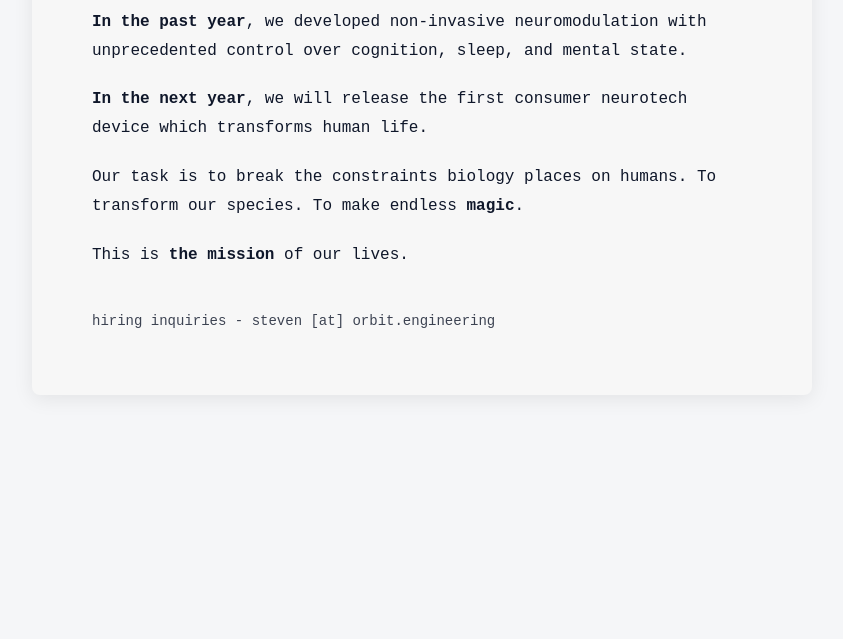
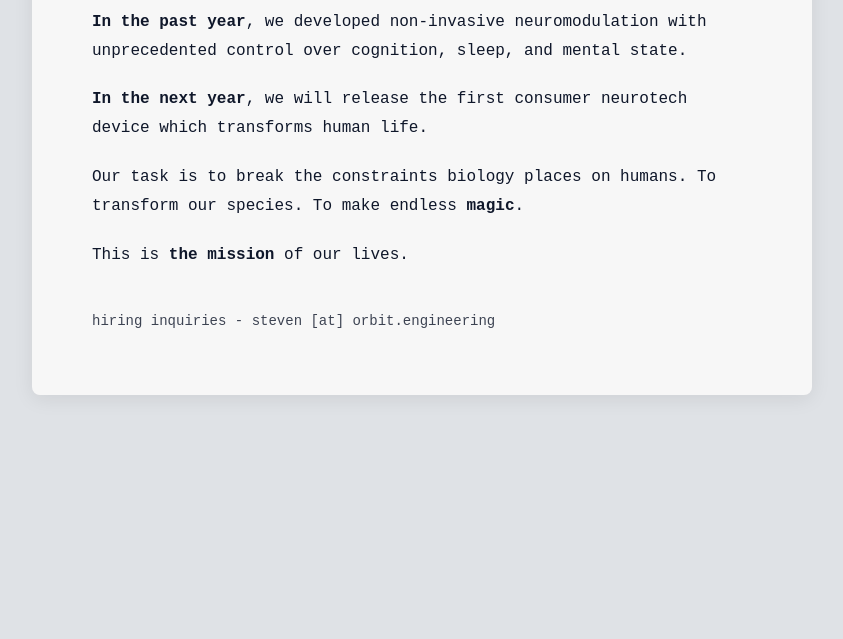
Before and after one commit to markkhrapko/orbit_website, a plain HTML site: page index.html in a window 1280 px wide. Shown: the part 161-800 px from the top of the page, without its empty margins (218-1061 px from the left). Drawn offline with Linux system fonts and the light colour scheme.

Commit message:
Darken site background to #DFE2E6

```diff
--- a/styles.css
+++ b/styles.css
@@ -12,7 +12,7 @@
 
 /* Body base styles */
 body {
-  background-color: #F5F6F8;
+  background-color: #DFE2E6;
   color: #0F172A;
   font-family: "Courier New", Courier, "Lucida Console", Monaco, monospace;
   min-height: 100svh;
```
